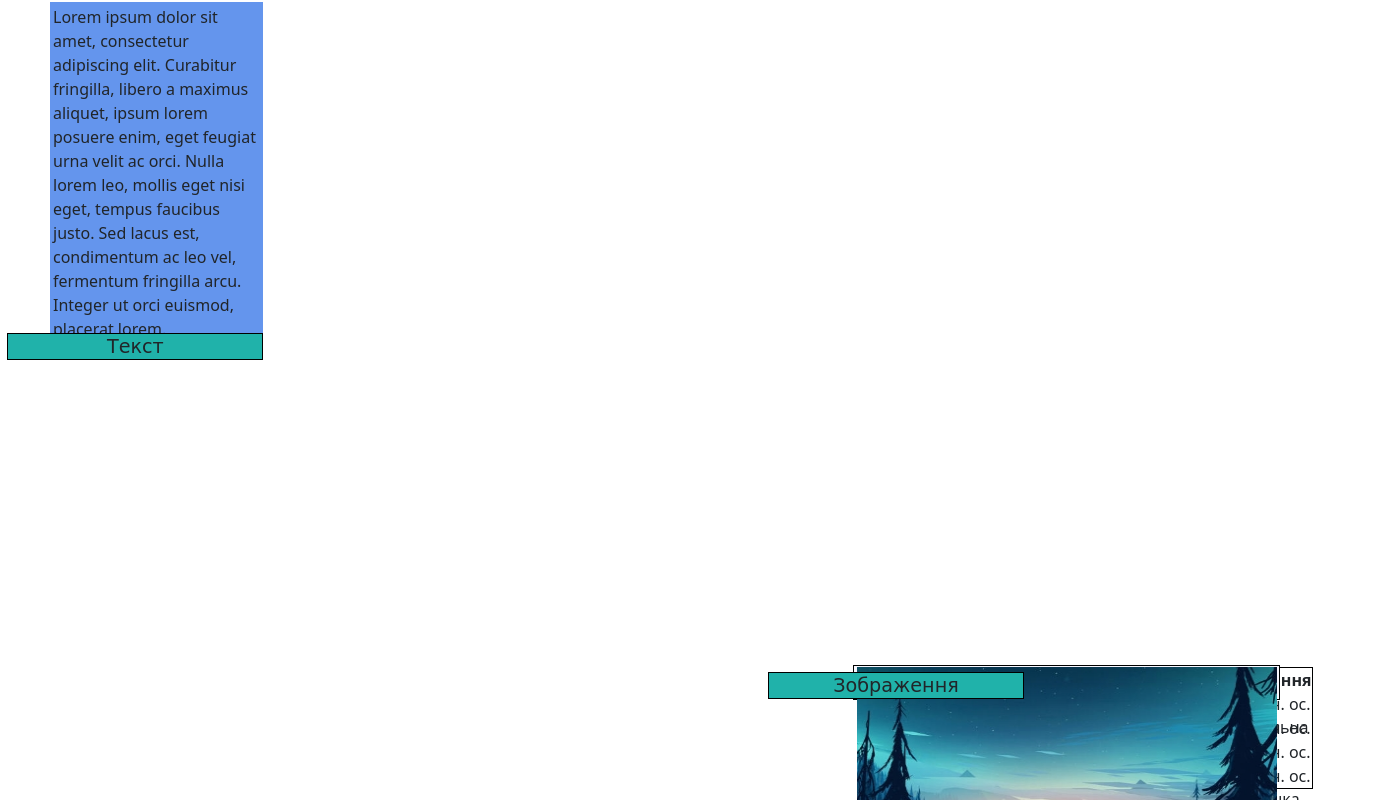
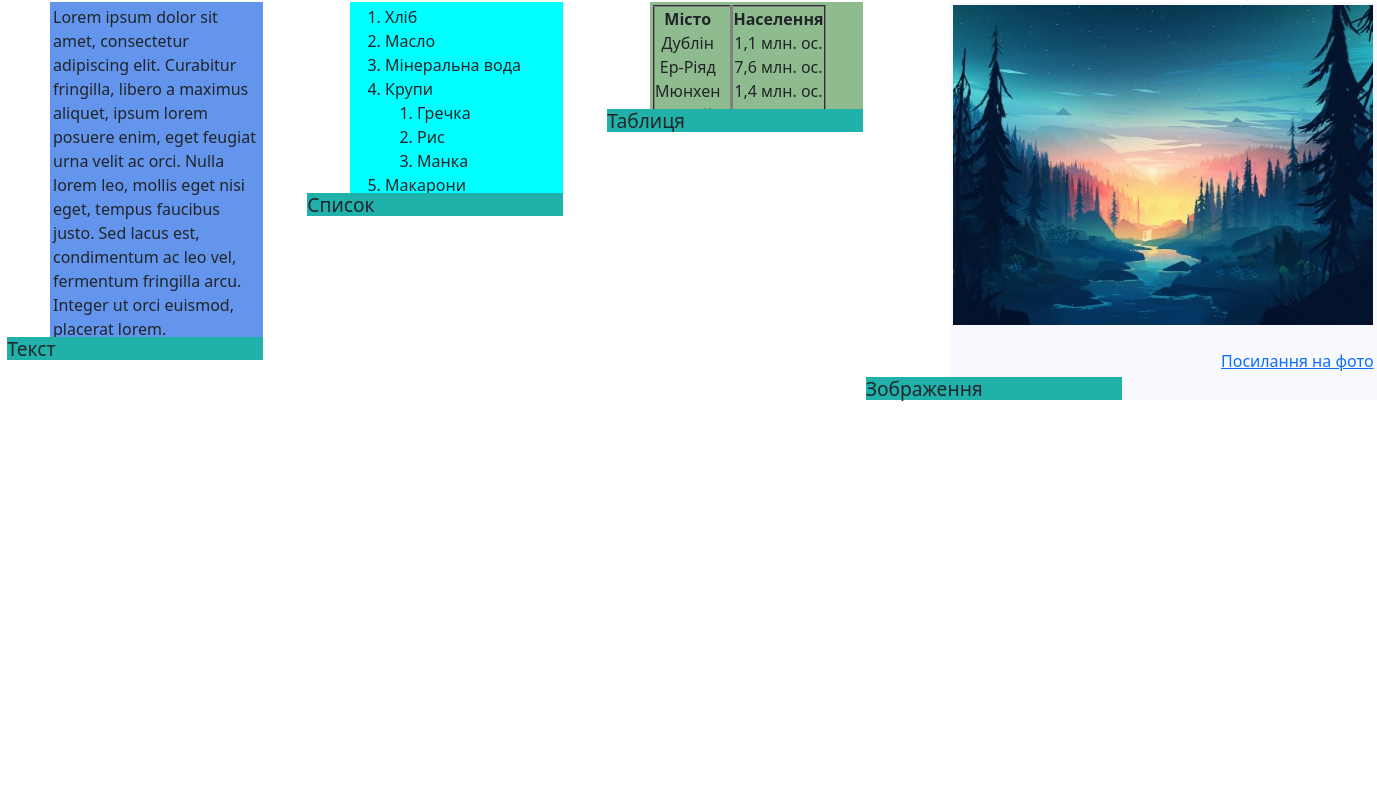
Before and after one commit to Garik063/Garik063.github.io, a plain HTML site: page dkr/index.html in a window 1280 px wide. Shown: the part 100-900 px from the top of the page, 1377 px wide, since content can reach past the window. After the commit the page ends 800 px from the top, so only its background shows below. Drawn offline with nearby package versions, Linux system fonts and the light colour scheme; a script that the page names is missing; files whose address does not match are found by name.

Commit message:
Update style.css

```diff
--- a/dkr/style.css
+++ b/dkr/style.css
@@ -1,26 +1,5 @@
 
 
-table
-{
-    border: 1px solid black;
-    margin-bottom: 16px;
-}
-th{
-    border: 1px solid black;
-}
-td{
-    border: 1px solid black;
-}
-h1{
-    font-family: 'Bungee Outline', cursive;
-
-    text-align: center;
-}
-h2{
-    font-family: 'Bungee Outline', cursive;
-
-    text-align: center;
-}
 .name{
     font-family: 'Jura', sans-serif;
 
@@ -31,15 +10,12 @@ h2{
 }
 
  .text{
-    border: 1px solid black;
     width: 256px;
-    float: right;
-    text-align: center;
-    padding: 1px;
+    float: left;
      position: absolute;
     bottom: 0px;
     right: 0px;
-     margin-bottom: 0;
+     margin-bottom: 0px;
     background-color: LightSeaGreen;
     font-size: 120%;
 }
@@ -51,7 +27,7 @@ h2{
 .butn{
     background-color: LightSteelBlue;
       margin-top: auto;
-    margin-bottom: 20px;
+    margin-bottom: 10px;
     padding: 10px;
     margin-right: auto;
     margin-left: auto;
@@ -69,47 +45,29 @@ h2{
 }
 
 #stovp2{
-
-    border: 1px solid black;
     background-color: Cyan;
-     text-align: center;
-     padding: 1px;
-     position: absolute;
-    width: 100px;
-     height: 35px;
-     bottom: 0;
-    right: 0;
-    float: right;
-    margin-bottom: 0;
+    position: absolute;
+    left: 350px;
+    display: inline-block;
+    padding: 3px;
     }
 
 #stovp3{
     background-color: DarkSeaGreen;
-   border: 1px solid black;
-     text-align: center;
-     padding: 1px;
      position: absolute;
-    width: 140px;
-     height: 35px;
-     bottom: 0;
-    right: 0;
-    float: right;
-    margin-bottom: 0;
+    left: 650px;
+    display: inline-block;
+    padding: 3px;
 
 }
 
 #stovp4{
     background-color: GhostWhite;
-   border: 1px solid black;
-     text-align: center;
-     padding: 1px;
      position: absolute;
-    width: 200x;
-     height: 35px;
-     bottom: 0;
-    right: 0;
-    float: right;
-    margin-bottom: 0;
+    left: 950px;
+    display: inline-block;
+    padding: 3px;
+
 }
 #silka{
     text-align: right;
```
